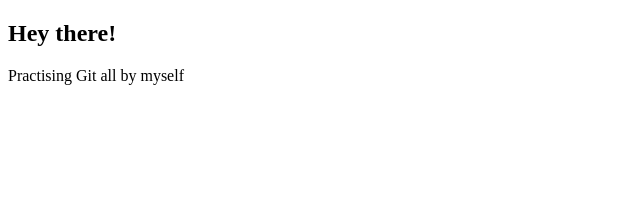
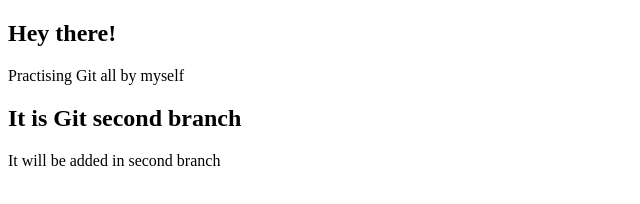
Before and after one commit to irahulbiswas/practiseGit, a plain HTML site: page index.html in a window 1280 px wide. Shown: the whole page, without its empty margins (0-640 px from the left). Drawn offline with Linux system fonts and the light colour scheme.

Commit message:
second branch

```diff
--- a/index.html
+++ b/index.html
@@ -8,5 +8,7 @@
 <body>
     <h2>Hey there!</h2>
     <p>Practising Git all by myself</p>
+    <h2>It is Git second branch</h2>
+    <p>It  will be added in second branch</p>
 </body>
 </html>
```
